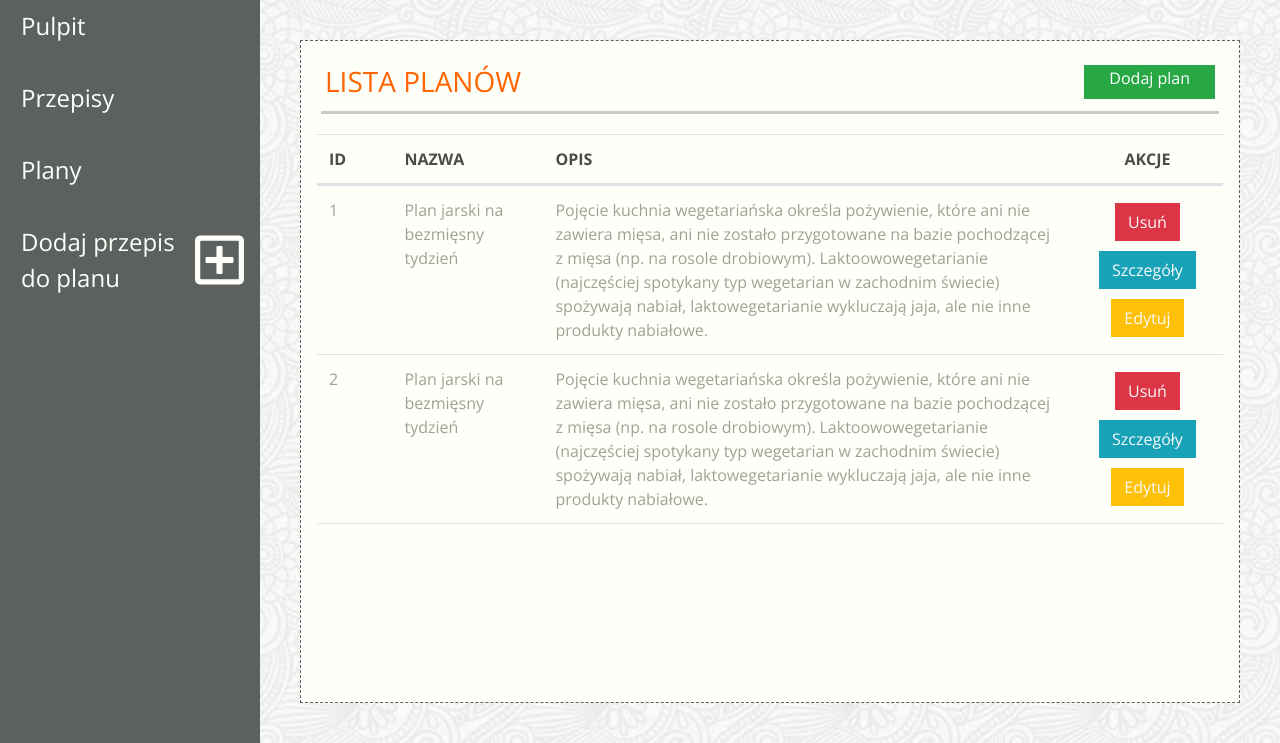
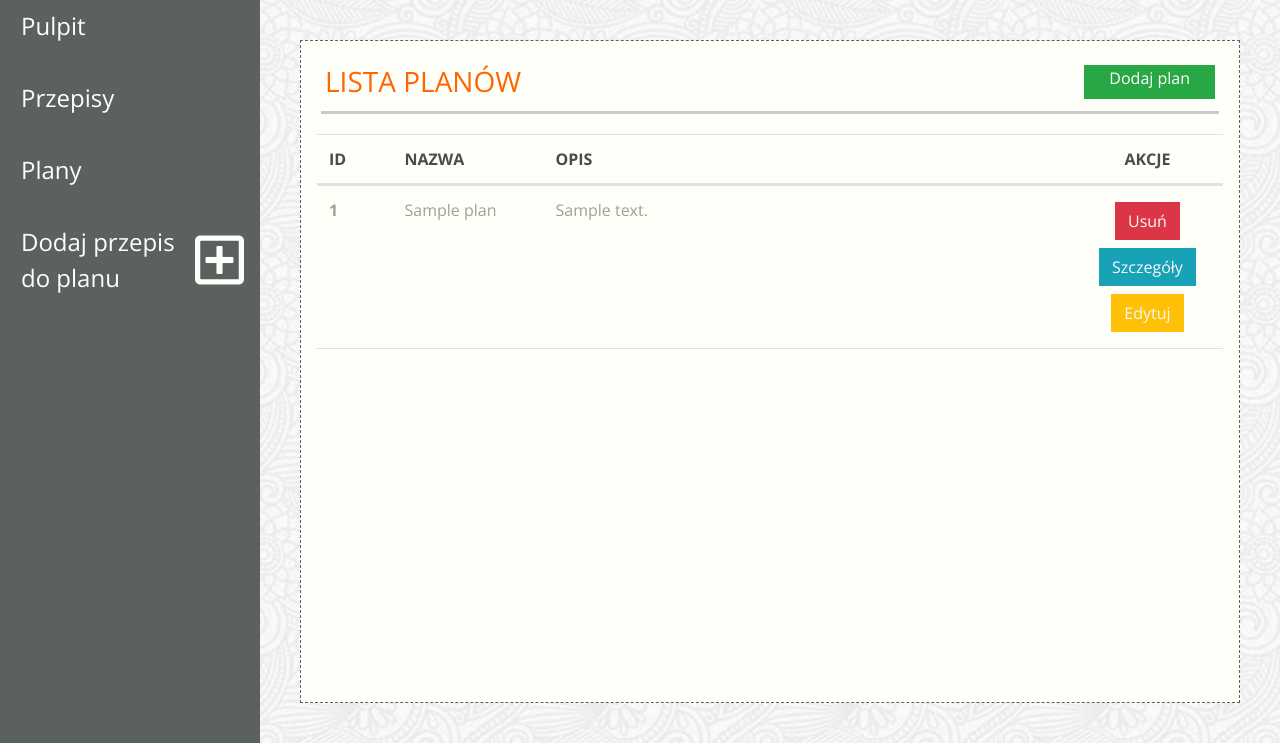
Before and after one commit to KarolinaK-14/scrum-lab, a Django app: template jedzonko/templates/app-schedules.html in a window 1280 px wide. Shown: the part 84-827 px from the top of the page. Run offline with Django 3.2, Linux system fonts and the light colour scheme; the template is opened without the code that fills it: most values are stand-ins (such as "Sample title", 1, 10 or a date in 2020); some libraries are stand-ins or nearby versions; some web fonts are replaced.

Commit message:
lista się prawidłowo wyświetla, "szczegóły" działa

```diff
--- a/jedzonko/templates/app-schedules.html
+++ b/jedzonko/templates/app-schedules.html
@@ -30,46 +30,50 @@
             </tr>
             </thead>
             <tbody class="text-color-lighter">
+            {% for plan in plans %}
                 <tr class="d-flex">
-                <td class="col-1">1</td>
-                <td class="col-2">Plan jarski na bezmięsny tydzień</td>
+                    <th scope="row" class="col-1">{{ plans.start_index|add:forloop.counter0 }}</th>
+                    <td class="col-2">
+                        {{ plan.name }}
+                    </td>
                     <td class="col-7">
-                    Pojęcie kuchnia wegetariańska określa pożywienie, które ani
-                    nie zawiera mięsa, ani nie zostało przygotowane na bazie
-                    pochodzącej z mięsa (np. na rosole drobiowym).
-                    Laktoowowegetarianie (najczęściej spotykany typ wegetarian w
-                    zachodnim świecie) spożywają nabiał, laktowegetarianie
-                    wykluczają jaja, ale nie inne produkty nabiałowe.
+                        {{ plan.description }}
                     </td>
                     <td class="col-2 d-flex align-items-center justify-content-center flex-wrap">
-                    <a href="" class="btn btn-danger rounded-0 text-light m-1">Usuń</a>
-                    <a href=""
+                        <a href="#"
+                        class="btn btn-danger rounded-0 text-light m-1">Usuń</a>
+                        <a href="{% url 'plan' plan.id %}"
                         class="btn btn-info rounded-0 text-light m-1">Szczegóły</a>
                         <a href=""
                         class="btn btn-warning rounded-0 text-light m-1">Edytuj</a>
                     </td>
                 </tr>
-            <tr class="d-flex">
-                <td class="col-1">2</td>
-                <td class="col-2">Plan jarski na bezmięsny tydzień</td>
-                <td class="col-7">
-                    Pojęcie kuchnia wegetariańska określa pożywienie, które ani
-                    nie zawiera mięsa, ani nie zostało przygotowane na bazie
-                    pochodzącej z mięsa (np. na rosole drobiowym).
-                    Laktoowowegetarianie (najczęściej spotykany typ wegetarian w
-                    zachodnim świecie) spożywają nabiał, laktowegetarianie
-                    wykluczają jaja, ale nie inne produkty nabiałowe.
-                </td>
-                <td class="col-2 d-flex align-items-center justify-content-center flex-wrap">
-                    <a href="" class="btn btn-danger rounded-0 text-light m-1">Usuń</a>
-                    <a href=""
-                       class="btn btn-info rounded-0 text-light m-1">Szczegóły</a>
-                    <a href=""
-                       class="btn btn-warning rounded-0 text-light m-1">Edytuj</a>
-                </td>
-            </tr>
+            {% endfor %}
             </tbody>
         </table>
     </div>
+    {% if plans.has_other_pages %}
+    <div class="pagination">
+        <span class="step-links">
+            {% if plans.has_previous %}
+                <a href="?page={{ plans.previous_page_number }}">&lt; poprzednia</a>
+            {% endif %}
+
+            {% for i in plans.paginator.page_range %}
+                {% if plans.number == i %}
+                    <span class="disabled"><span style="color: #007bff">| </span>{{ i }}</span>
+                {% else %}
+                    <a href="?page={{ i }}">| {{ i }}</a>
+                {% endif %}
+            {% endfor %}
+
+            {% if plans.has_next %}
+                <a href="?page={{ plans.next_page_number }}"> | następna &gt;</a>
+            {% else %}
+                <span style="color: #007bff">| </span>
+            {% endif %}
+        </span>
+    </div>
+    {% endif %}
 </div>
 {% endblock content %}
--- a/jedzonko/views.py
+++ b/jedzonko/views.py
@@ -128,7 +128,11 @@ class AddRecipeView(View):
 
 class PlanListView(View):
     def get(self, request):
-        return render(request, "app-schedules.html")
+        plan_list = Plan.objects.all().order_by("-name", "-created")
+        paginator = Paginator(plan_list, 1)
+        page = request.GET.get('page')
+        plans = paginator.get_page(page)
+        return render(request, "app-schedules.html", {"plans": plans})
 
 
 class PlanView(View):
```
Lines whose indentation alone changed are shown as unchanged.
